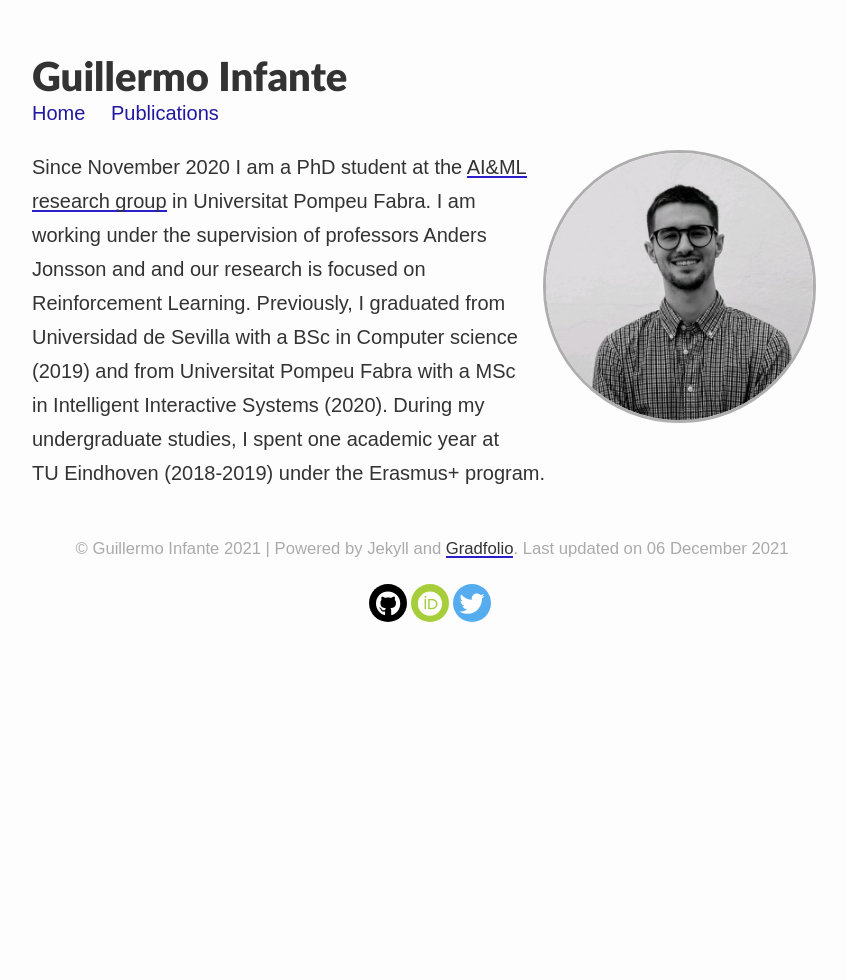
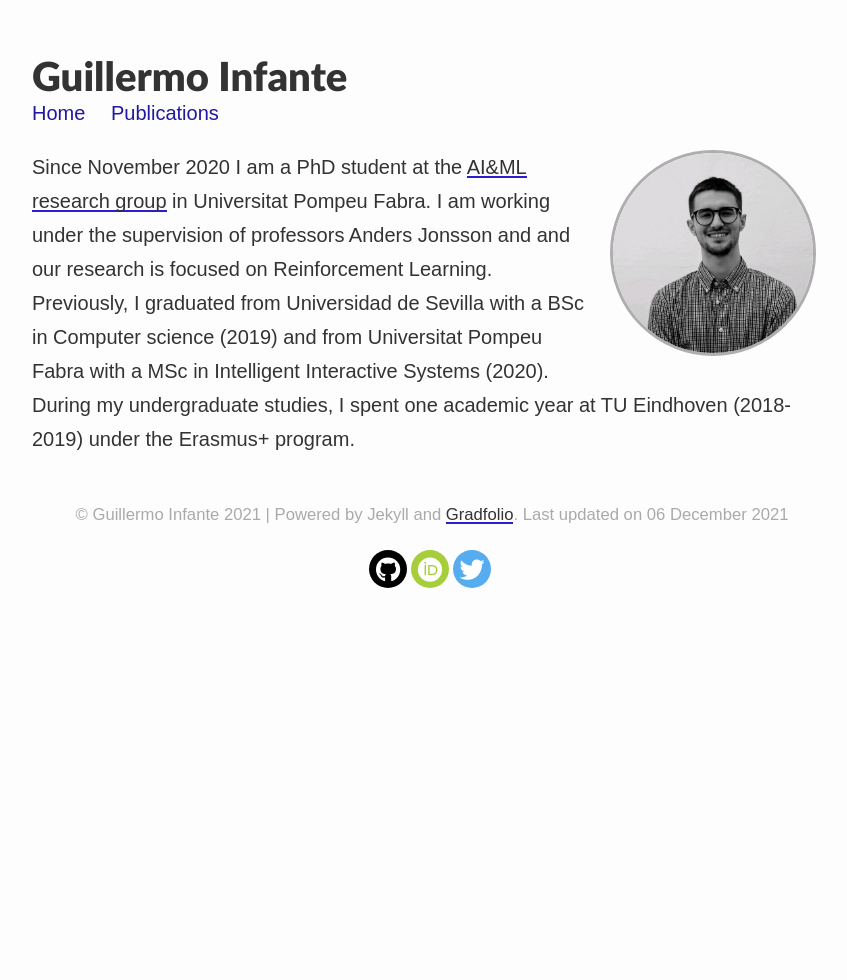
Before and after one commit to guillermoim/guillermoim.github.io, a Jekyll site: the page built from index.md, in a window 1280 px wide. Shown: the whole page, without its empty margins (208-1055 px from the left). Built offline with Jekyll 4.4.1, drawn with Linux system fonts in a browser that asks for light colours; nearby versions of some CDN libraries.

Commit message:
changed profile pic width

```diff
--- a/_layouts/about.html
+++ b/_layouts/about.html
@@ -4,7 +4,7 @@ layout: default
 
 {% if page.profile %}
     {% if page.profile.image %}
-      <img class="profile {{ page.profile.align }}"  width="33.33%" src="{{ page.profile.image | prepend: '/assets/images/' | prepend: site.baseurl | prepend: site.url }}">
+      <img class="profile {{ page.profile.align }}"  width="25%" src="{{ page.profile.image | prepend: '/assets/images/' | prepend: site.baseurl | prepend: site.url }}">
     {% endif %}
 {% endif %}
 
```
